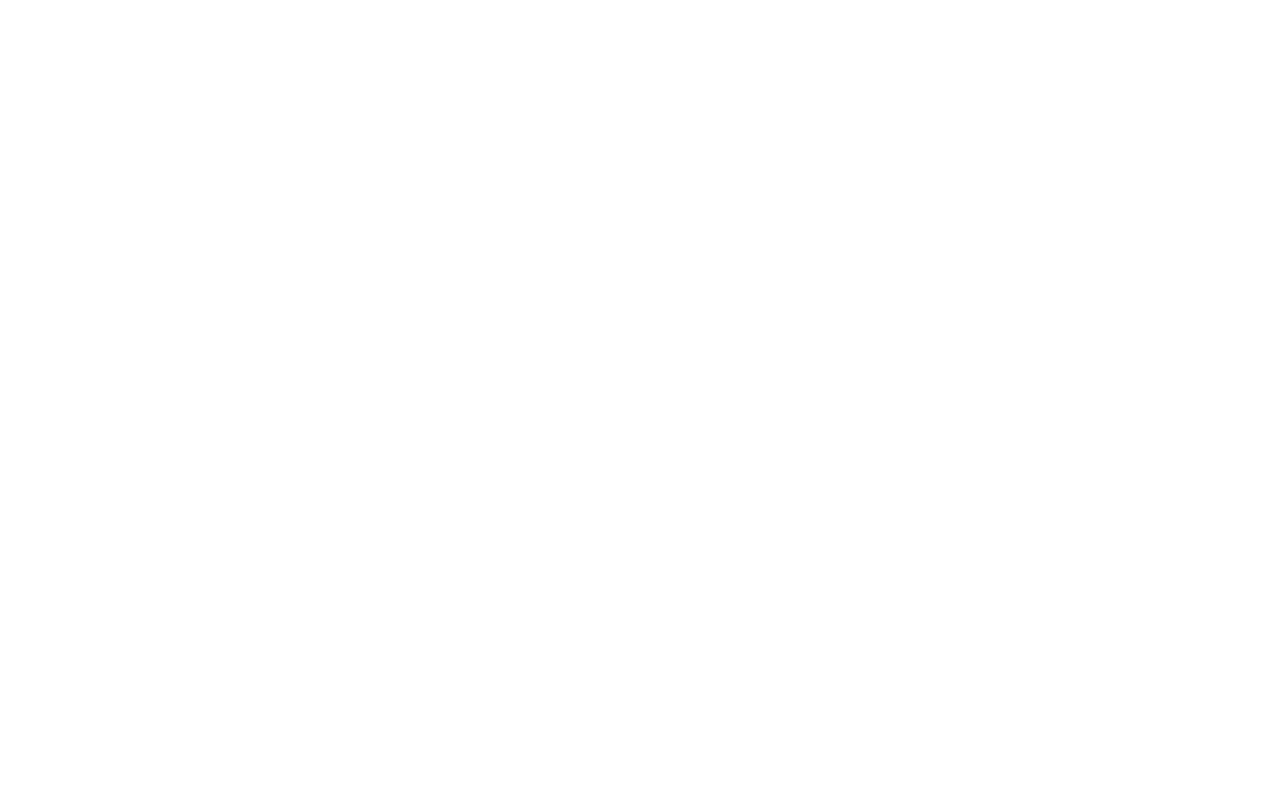
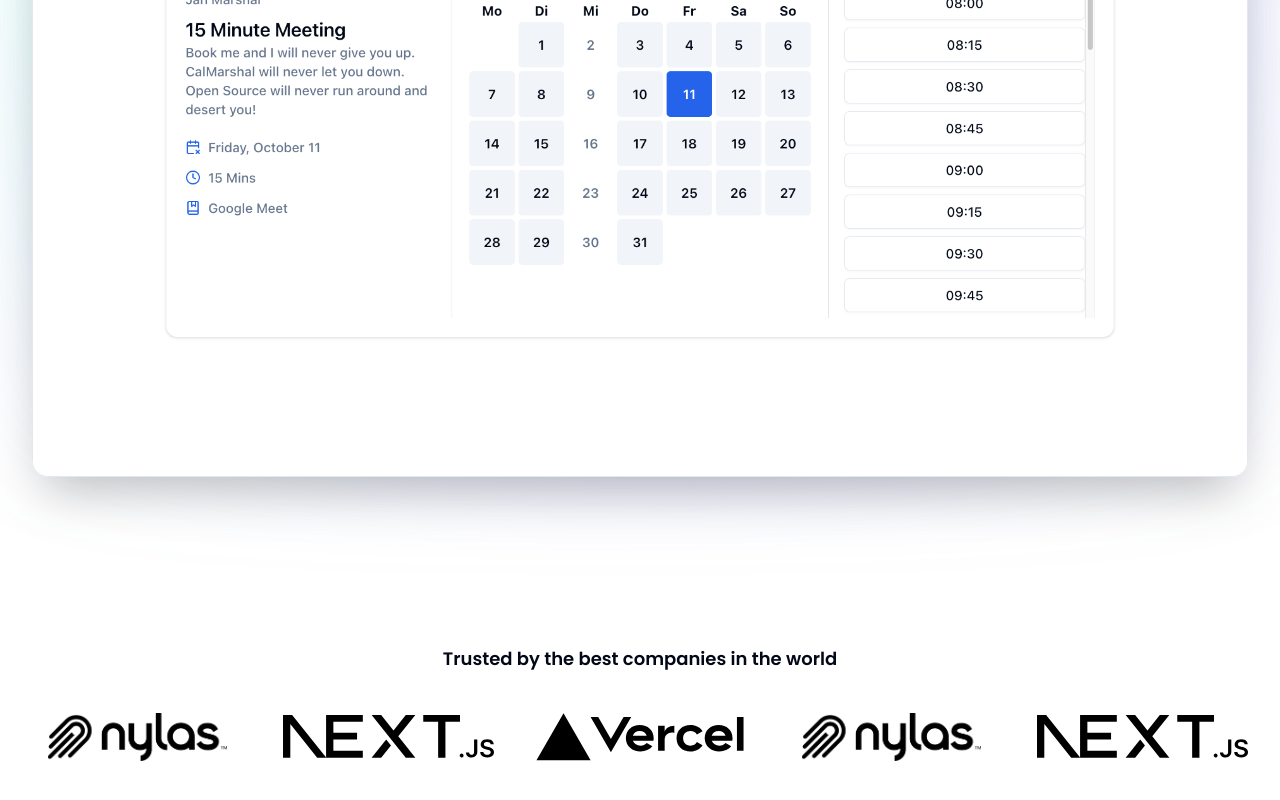
Before and after one commit to chavarahul/calender-booking, a Next.js app: page / in a window 1280 px wide. Shown: the part 828-1628 px from the top of the page. Before the commit the page ends 800 px from the top, so only its background shows below. Built offline with nearby package versions, Linux system fonts and the light colour scheme; no server answers.

Commit message:
created landing page

```diff
--- a/app/(sites)/page.tsx
+++ b/app/(sites)/page.tsx
@@ -1,9 +1,19 @@
+import { redirect } from "next/navigation";
 import { Navbar } from "../components/common";
+import { auth } from "../lib/auth";
+import { Companies, Features, Hero } from "../components/landing-components";
 
-export default function Home() {
+export default async function Home() {
+  const session = await auth();
+  if (session?.user) {
+    return redirect("/")
+  }
   return (
     <div className="max-w-7xl mx-auto px-4 sm:px-6 lg:px-8">
       <Navbar />
+      <Hero />
+      <Companies />
+      <Features/>
     </div>
   );
 }
--- a/app/components/auth/AuthModal.tsx
+++ b/app/components/auth/AuthModal.tsx
@@ -1,8 +1,11 @@
 import React from 'react'
 import { Button, Dialog } from '../ui'
-import { DialogContent ,DialogHeader,DialogTrigger } from '../ui/dialog'
+import { DialogContent, DialogHeader, DialogTrigger } from '../ui/dialog'
 import Image from 'next/image'
 import Logo from '@/public/logo.png'
+import GoogleLogo from '@/public/google.svg'
+import GithubLogo from '@/public/github.svg'
+import SubmitButton from './SubmitButton'
 
 const AuthModal = () => {
     return (
@@ -14,9 +17,13 @@ const AuthModal = () => {
                 <DialogHeader className='flex flex-row gap-2 justify-center items-center'>
                     <Image src={Logo} alt='Logo' className='size-8' />
                     <h4 className='text-2xl font-semibold'>
-                    Calen<span className='text-blue-500'>Nexus</span>
+                        Calen<span className='text-primary'>Nexus</span>
                     </h4>
                 </DialogHeader>
+                <div className="flex flex-col mt-5 gap-3">
+                    <SubmitButton provider="google" logo={GoogleLogo} text="Sign in with Google" />
+                    <SubmitButton provider="github" logo={GithubLogo} text="Sign in with Github" />
+                </div>
             </DialogContent>
         </Dialog>
     )
--- /dev/null
+++ b/app/components/auth/SubmitButton.tsx
@@ -0,0 +1,39 @@
+"use client";
+
+import React from 'react';
+import { useFormStatus } from 'react-dom';
+import { Button } from '../ui';
+import Image from 'next/image';
+import { signIn } from 'next-auth/react';
+import { Loader2 } from 'lucide-react';
+
+interface SubmitButtonProps {
+  provider: string;
+  logo: string;
+  text: string;
+}
+
+const SubmitButton: React.FC<SubmitButtonProps> = ({ provider, logo, text }) => {
+  const { pending } = useFormStatus();
+
+  const handleSignIn = async () => {
+    await signIn(provider);
+  };
+
+  return (
+    <>
+      {pending ? (
+        <Button disabled variant={"outline"} className="w-full">
+          <Loader2 className="size-4 mr-2 animate-spin" /> Please wait
+        </Button>
+      ) : (
+        <Button variant={"outline"} className="w-full" onClick={handleSignIn}>
+          <Image src={logo} alt={`${provider} logo`} className="size-4 mr-2" />
+          {text}
+        </Button>
+      )}
+    </>
+  );
+};
+
+export default SubmitButton;
--- a/app/components/common/index.ts
+++ b/app/components/common/index.ts
@@ -1,5 +1,5 @@
 import Navbar from "./Navbar";
 
 export {
-    Navbar
+    Navbar,
 }
--- /dev/null
+++ b/app/components/landing-components/Companies.tsx
@@ -0,0 +1,44 @@
+import React from 'react'
+import Image from "next/image";
+import NylasLogo from "@/public/nylas-logo.png";
+import NextjsLogo from "@/public/nextjs-logo.svg";
+import vercelLogo from "@/public/vercel.svg";
+
+const Companies = () => {
+  return (
+    <section className='py-10'>
+        <h2 className="text-center text-lg font-semibold leading-7">
+        Trusted by the best companies in the world
+        </h2>
+        <div className="mt-10 grid max-w-lg mx-auto grid-cols-4 items-center gap-x-8 gap-y-10 sm:max-w-xl sm:grid-cols-6 sm:gap-x-10 lg:mx-0 lg:max-w-none lg:grid-cols-5">
+        <Image
+          src={NylasLogo}
+          alt="Logo"
+          className="col-span-2 max-h-12 w-full object-contain lg:col-span-1 dark:invert"
+        />
+        <Image
+          src={NextjsLogo}
+          alt="Logo"
+          className="col-span-2 max-h-12 w-full object-contain lg:col-span-1 dark:invert"
+        />
+        <Image
+          src={vercelLogo}
+          alt="Logo"
+          className="col-span-2 max-h-12 w-full object-contain lg:col-span-1 dark:invert"
+        />
+        <Image
+          src={NylasLogo}
+          alt="Logo"
+          className="col-span-2 max-h-12 w-full object-contain lg:col-span-1 dark:invert"
+        />
+        <Image
+          src={NextjsLogo}
+          alt="Logo"
+          className="col-span-2 max-h-12 w-full object-contain lg:col-span-1 dark:invert"
+        />
+        </div>
+    </section>
+  )
+}
+
+export default Companies
--- /dev/null
+++ b/app/components/landing-components/Features.tsx
@@ -0,0 +1,39 @@
+import React from 'react'
+import { CloudRain } from "lucide-react";
+
+const Features = () => {
+    const features = [
+        {
+            name: "Sign up for free",
+            description:
+                "Create an account with ease, no credit card required. Get started with all essential features for free and upgrade as your needs grow.",
+            icon: CloudRain,
+        },
+        {
+            name: "Blazing fast",
+            description:
+                "Experience ultra-fast scheduling and event management with minimal loading times, thanks to our optimized performance and cloud infrastructure.",
+            icon: CloudRain,
+        },
+        {
+            name: "Super secure with Nylas",
+            description:
+                "Your data is safe with end-to-end encryption, secure OAuth authentication, and compliance with industry-leading security standards, powered by Nylas.",
+            icon: CloudRain,
+        },
+        {
+            name: "Easy to use",
+            description:
+                "Our intuitive interface is designed for simplicity, making it easy for anyone to schedule, manage, and share events without a learning curve.",
+            icon: CloudRain,
+        },
+    ];
+
+    return (
+        <section className='py-24'>
+
+        </section>
+    )
+}
+
+export default Features
--- /dev/null
+++ b/app/components/landing-components/Hero.tsx
@@ -0,0 +1,94 @@
+import React from 'react'
+import AuthModal from '../auth/AuthModal'
+import Image from 'next/image'
+import HeroImage from "@/public/better.png";
+
+
+const Hero = () => {
+  return (
+    <section className='relative flex items-center justify-center'>
+        <div className="relative items-center w-full py-12 lg:py-20">
+            <div className="text-center">
+                <span className="text-sm text-primary font-medium tracking-tight bg-primary/10 px-4 py-2 rounded-full">
+                   Introducing CalenNexus 1.0
+                </span>
+                <h1 className="mt-8 text-4xl sm:text-6xl md:text-7xl lg:text-[5.5rem] font-medium leading-none">
+                   Scheduling made{" "}
+                   <span className="block text-primary">super easy!</span>
+                </h1>
+                <p className='max-w-2xl mx-auto mt-4 lg:text-lg text-muted-foreground'>
+                Scheduling a meeting can be a pain. But we at CalMarshal make it
+                easy for your clients to schedule meetings with you.
+                </p>
+                <div className="mt-5 mb-12">
+                    <AuthModal/>
+                </div>
+            </div>
+            <div className="relative items-center w-full py-12 mx-auto mt-12">
+          <svg
+            className="absolute inset-0 -mt-24 blur-3xl"
+            style={{ zIndex: -1 }}
+            fill="none"
+            viewBox="0 0 400 400"
+            height="100%"
+            width="100%"
+            xmlns="http://www.w3.org/2000/svg"
+          >
+            <g clipPath="url(#clip0_10_20)">
+              <g filter="url(#filter0_f_10_20)">
+                <path
+                  d="M128.6 0H0V322.2L106.2 134.75L128.6 0Z"
+                  fill="#03FFE0"
+                ></path>
+                <path
+                  d="M0 322.2V400H240H320L106.2 134.75L0 322.2Z"
+                  fill="#7C87F8"
+                ></path>
+                <path
+                  d="M320 400H400V78.75L106.2 134.75L320 400Z"
+                  fill="#4C65E4"
+                ></path>
+                <path
+                  d="M400 0H128.6L106.2 134.75L400 78.75V0Z"
+                  fill="#043AFF"
+                ></path>
+              </g>
+            </g>
+            <defs>
+              <filter
+                colorInterpolationFilters="sRGB"
+                filterUnits="userSpaceOnUse"
+                height="720.666"
+                id="filter0_f_10_20"
+                width="720.666"
+                x="-160.333"
+                y="-160.333"
+              >
+                <feFlood floodOpacity="0" result="BackgroundImageFix"></feFlood>
+                <feBlend
+                  in="SourceGraphic"
+                  in2="BackgroundImageFix"
+                  mode="normal"
+                  result="shape"
+                ></feBlend>
+                <feGaussianBlur
+                  result="effect1_foregroundBlur_10_20"
+                  stdDeviation="80.1666"
+                ></feGaussianBlur>
+              </filter>
+            </defs>
+          </svg>
+
+          <Image
+            src={HeroImage}
+            alt="Hero image"
+            priority
+            className="relative object-cover w-full border rounded-lg shadow-2xl lg:rounded-2xl"
+          />
+        </div>
+        </div>
+    </section>
+  )
+}
+
+export default Hero
--- /dev/null
+++ b/app/components/landing-components/index.ts
@@ -0,0 +1,9 @@
+import Hero from "./Hero";
+import Companies from "./Companies";
+import Features from "./Features";
+
+export {
+    Hero,
+    Companies,
+    Features
+}
--- a/app/globals.css
+++ b/app/globals.css
@@ -12,59 +12,60 @@
 @layer base {
   :root {
     --background: 0 0% 100%;
-    --foreground: 0 0% 3.9%;
+    --foreground: 222.2 84% 4.9%;
     --card: 0 0% 100%;
-    --card-foreground: 0 0% 3.9%;
+    --card-foreground: 222.2 84% 4.9%;
     --popover: 0 0% 100%;
-    --popover-foreground: 0 0% 3.9%;
-    --primary: 0 0% 9%;
-    --primary-foreground: 0 0% 98%;
-    --secondary: 0 0% 96.1%;
-    --secondary-foreground: 0 0% 9%;
-    --muted: 0 0% 96.1%;
-    --muted-foreground: 0 0% 45.1%;
-    --accent: 0 0% 96.1%;
-    --accent-foreground: 0 0% 9%;
+    --popover-foreground: 222.2 84% 4.9%;
+    --primary: 221.2 83.2% 53.3%;
+    --primary-foreground: 210 40% 98%;
+    --secondary: 210 40% 96.1%;
+    --secondary-foreground: 222.2 47.4% 11.2%;
+    --muted: 210 40% 96.1%;
+    --muted-foreground: 215.4 16.3% 46.9%;
+    --accent: 210 40% 96.1%;
+    --accent-foreground: 222.2 47.4% 11.2%;
     --destructive: 0 84.2% 60.2%;
-    --destructive-foreground: 0 0% 98%;
-    --border: 0 0% 89.8%;
-    --input: 0 0% 89.8%;
-    --ring: 0 0% 3.9%;
+    --destructive-foreground: 210 40% 98%;
+    --border: 214.3 31.8% 91.4%;
+    --input: 214.3 31.8% 91.4%;
+    --ring: 221.2 83.2% 53.3%;
+    --radius: 0.5rem;
     --chart-1: 12 76% 61%;
     --chart-2: 173 58% 39%;
     --chart-3: 197 37% 24%;
     --chart-4: 43 74% 66%;
     --chart-5: 27 87% 67%;
-    --radius: 0.5rem
   }
 
   .dark {
-    --background: 0 0% 3.9%;
-    --foreground: 0 0% 98%;
-    --card: 0 0% 3.9%;
-    --card-foreground: 0 0% 98%;
-    --popover: 0 0% 3.9%;
-    --popover-foreground: 0 0% 98%;
-    --primary: 0 0% 98%;
-    --primary-foreground: 0 0% 9%;
-    --secondary: 0 0% 14.9%;
-    --secondary-foreground: 0 0% 98%;
-    --muted: 0 0% 14.9%;
-    --muted-foreground: 0 0% 63.9%;
-    --accent: 0 0% 14.9%;
-    --accent-foreground: 0 0% 98%;
+    --background: 222.2 84% 4.9%;
+    --foreground: 210 40% 98%;
+    --card: 222.2 84% 4.9%;
+    --card-foreground: 210 40% 98%;
+    --popover: 222.2 84% 4.9%;
+    --popover-foreground: 210 40% 98%;
+    --primary: 217.2 91.2% 59.8%;
+    --primary-foreground: 222.2 47.4% 11.2%;
+    --secondary: 217.2 32.6% 17.5%;
+    --secondary-foreground: 210 40% 98%;
+    --muted: 217.2 32.6% 17.5%;
+    --muted-foreground: 215 20.2% 65.1%;
+    --accent: 217.2 32.6% 17.5%;
+    --accent-foreground: 210 40% 98%;
     --destructive: 0 62.8% 30.6%;
-    --destructive-foreground: 0 0% 98%;
-    --border: 0 0% 14.9%;
-    --input: 0 0% 14.9%;
-    --ring: 0 0% 83.1%;
+    --destructive-foreground: 210 40% 98%;
+    --border: 217.2 32.6% 17.5%;
+    --input: 217.2 32.6% 17.5%;
+    --ring: 224.3 76.3% 48%;
     --chart-1: 220 70% 50%;
     --chart-2: 160 60% 45%;
     --chart-3: 30 80% 55%;
     --chart-4: 280 65% 60%;
-    --chart-5: 340 75% 55%
+    --chart-5: 340 75% 55%;
   }
 }
+
 
 @layer base {
   * {
```
Lines whose indentation alone changed are shown as unchanged.
